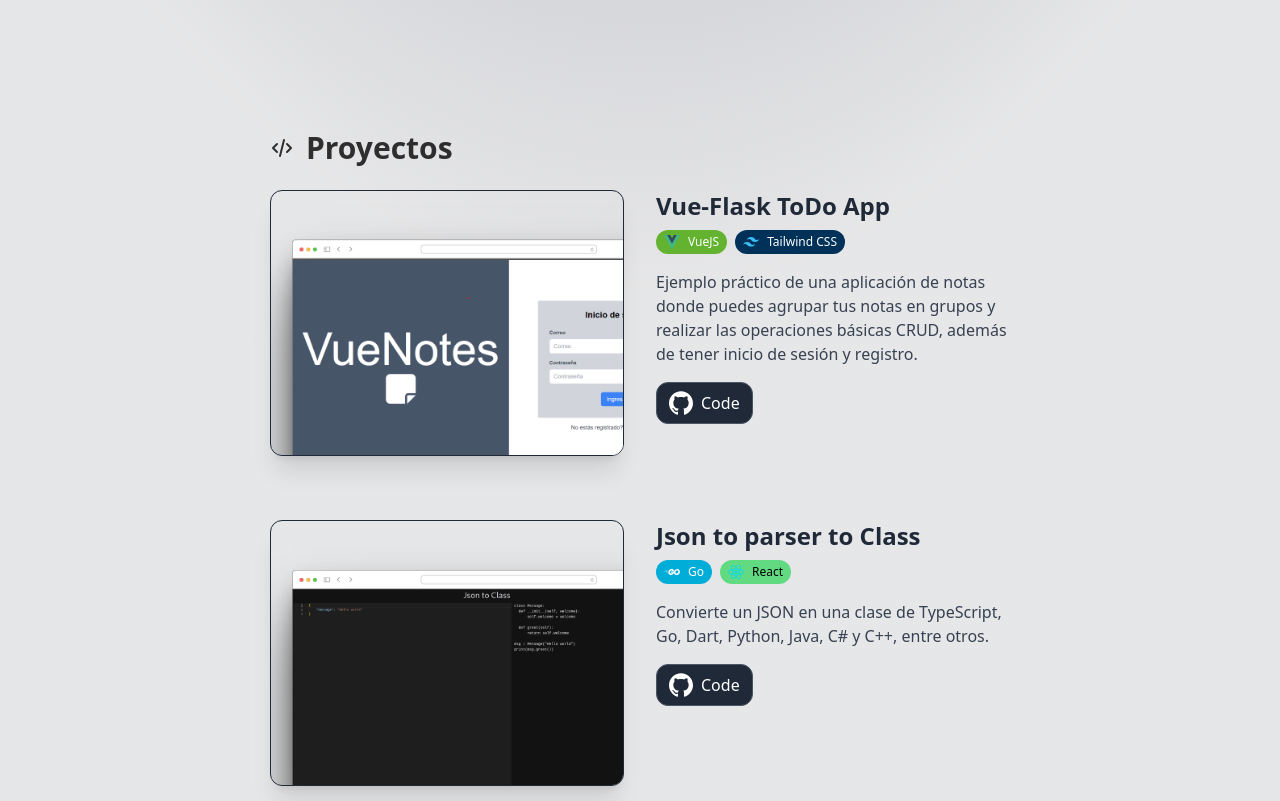
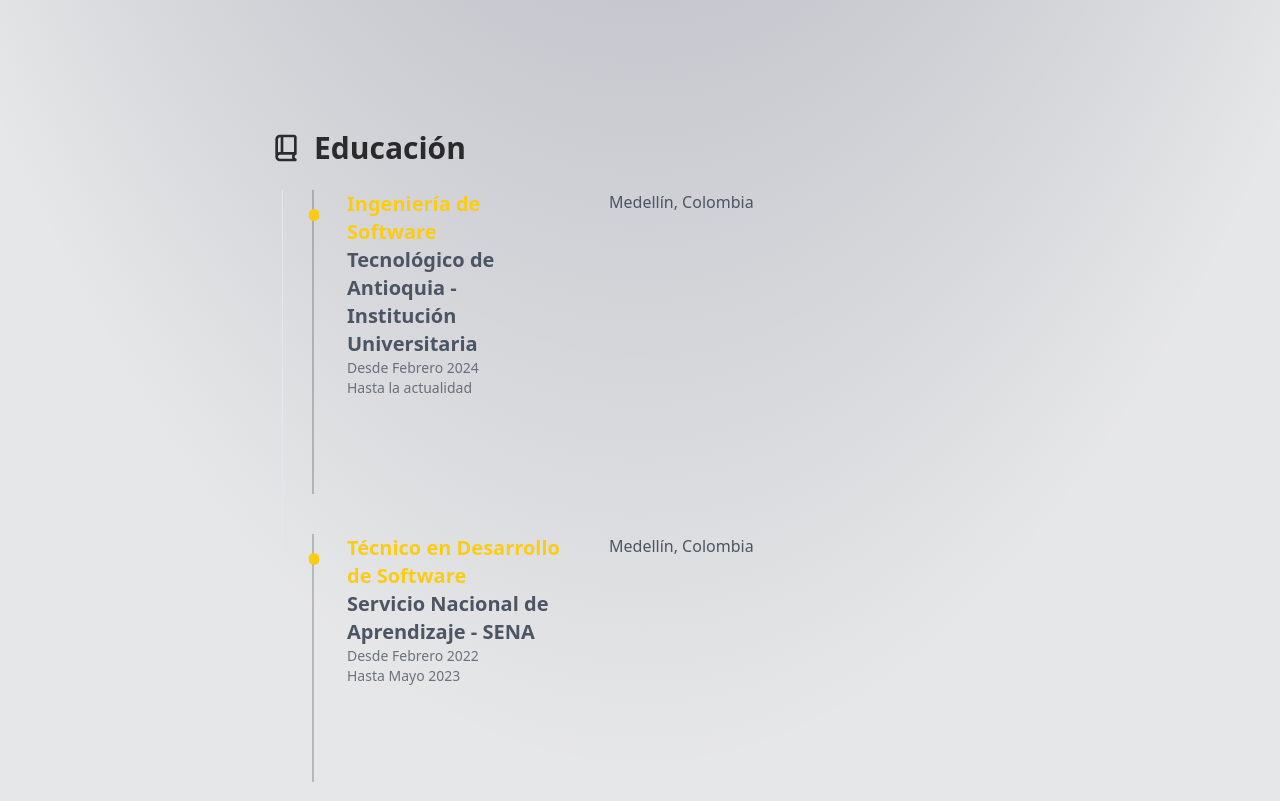
Before and after one commit to Santiago1809/portfolio, an Astro site: page / in a window 1280 px wide. Shown: the part 1440-2241 px from the top of the page. Built offline with nearby package versions, Linux system fonts and the light colour scheme; Astro itself is replaced by a stand-in of ours.

Commit message:
feat: Corregir nombre en el componente AboutMe y agregar componente Educacion

```diff
--- a/src/components/AboutMe.astro
+++ b/src/components/AboutMe.astro
@@ -7,7 +7,7 @@
     class="[&>p]:mb-4 [&>p>strong]:text-yellow-500 dark:[&>p>strong]:text-yellow-100 [&>p>strong]:font-normal [&>p>strong]:font-mono text-pretty order-2 md:order-1"
   >
     <p>
-      Me llamo Santiago Aristizabal pero mis amigos me llaman SAnti o 'Aristi'. Empecé en la
+      Me llamo Santiago Aristizabal pero mis amigos me llaman Santi o 'Aristi'. Empecé en la
       programación con Python, tenía 18 años. Actualmente estoy <strong
         >desarrollando aplicaciones de manera freelancer</strong
       >.
--- /dev/null
+++ b/src/components/Educacion.astro
@@ -0,0 +1,29 @@
+---
+import EducacionItem from "./EducacionItem.astro";
+const EDUCATION = [
+  {
+    degree: "Ingeniería de Software",
+    institute: "Tecnológico de Antioquia - Institución Universitaria",
+    startYear: "Febrero 2024",
+    endYear: "la actualidad",
+    location: "Medellín, Colombia",
+  },
+  {
+    degree: "Técnico en Desarrollo de Software",
+    institute: "Servicio Nacional de Aprendizaje - SENA",
+    startYear: "Febrero 2022",
+    endYear: "Mayo 2023",
+    location: "Medellín, Colombia",
+  },
+];
+---
+
+<ol class="relative border-s border-gray-200 ml-3">
+  {
+    EDUCATION.map((ed) => (
+      <li class="mb-10 ms-4">
+        <EducacionItem {...ed} />
+      </li>
+    ))
+  }
+</ol>
--- /dev/null
+++ b/src/components/EducacionItem.astro
@@ -0,0 +1,39 @@
+---
+interface Props {
+  institute: string;
+  degree: string;
+  startYear: string;
+  endYear: string;
+  location: string;
+}
+const { institute, degree, startYear, endYear, location } = Astro.props;
+---
+
+<article
+  class="relative mx-12 pb-12 grid before:absolute before:left-[-35px] before:block before:h-full before:border-l-2 before:border-black/20 dark:before:border-white/15 before:content-[''] md:grid-cols-5 md:gap-10 md:space-x-4]"
+>
+  <div class="relative pb-12 md:col-span-2">
+    <div class="sticky top-0">
+      <span class="text-yellow-400 -left-[42px] absolute rounded-full text-5xl">
+        &bull;
+      </span>
+      <h3 class="text-xl font-bold text-yellow-400">{degree}</h3>
+      <h4 class="font-semibold text-xl text-gray-600 dark:text-white">
+        {institute}
+      </h4>
+      <div class="flex flex-col">
+        <time class="p-0 m-0 text-sm text-gray-600/80 dark:text-white/80">
+          Desde {startYear}</time
+        >
+        <time class="p-0 m-0 text-sm text-gray-600/80 dark:text-white/80">
+          Hasta {endYear}</time
+        >
+      </div>
+    </div>
+  </div>
+  <div
+    class="relative flex flex-col gap-2 pb-4 text-gray-600 dark:text-gray-300 md:col-span-3"
+  >
+    <span>{location}</span>
+  </div>
+</article>
--- /dev/null
+++ b/src/components/Icons/Book.astro
@@ -0,0 +1,11 @@
+<svg
+  {...Astro.props}
+  xmlns="http://www.w3.org/2000/svg"
+  width="128"
+  height="128"
+  viewBox="0 0 24 24"
+  ><path
+    fill="currentColor"
+    d="M6 15.325q.35-.175.725-.25T7.5 15H8V4h-.5q-.625 0-1.062.438T6 5.5zM10 15h8V4h-8zm-4 .325V4zM7.5 22q-1.45 0-2.475-1.025T4 18.5v-13q0-1.45 1.025-2.475T7.5 2H18q.825 0 1.413.587T20 4v12.525q0 .2-.162.363t-.588.362q-.35.175-.55.5t-.2.75t.2.763t.55.487t.55.413t.2.562v.25q0 .425-.288.725T19 22zm0-2h9.325q-.15-.35-.237-.712T16.5 18.5q0-.4.075-.775t.25-.725H7.5q-.65 0-1.075.438T6 18.5q0 .65.425 1.075T7.5 20"
+  ></path></svg
+>
--- a/src/pages/index.astro
+++ b/src/pages/index.astro
@@ -12,6 +12,8 @@ import Code from "../components/Icons/Code.astro";
 import Projects from "../components/Projects.astro";
 import ProfileCheck from "../components/Icons/ProfileCheck.astro"
 import AboutMe from "../components/AboutMe.astro"
+import Book from "../components/Icons/Book.astro";
+import Educacion from "../components/Educacion.astro";
 ---
 
 <Layout
@@ -67,6 +69,13 @@ import AboutMe from "../components/AboutMe.astro"
       </h2>
       <Experience />
     </SectionContainer>
+    <SectionContainer>
+      <h2 class="flex items-center mb-6 text-3xl font-semibold gap-x-3 text-black/80 dark:text-white">
+        <Book class="size-8" />
+        Educación
+      </h2>
+      <Educacion />
+    </SectionContainer>
     <SectionContainer id="proyectos">
       <h2 class="flex items-center mb-6 text-3xl font-semibold gap-x-3 text-black/80 dark:text-white">
         <Code class="size-7" />
```
